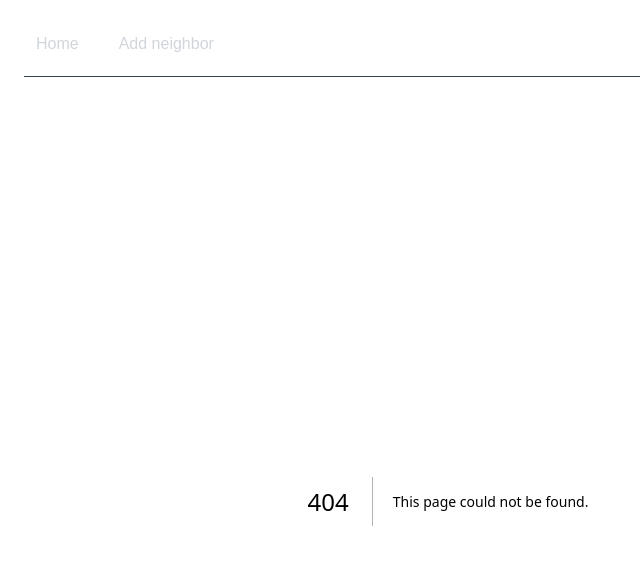
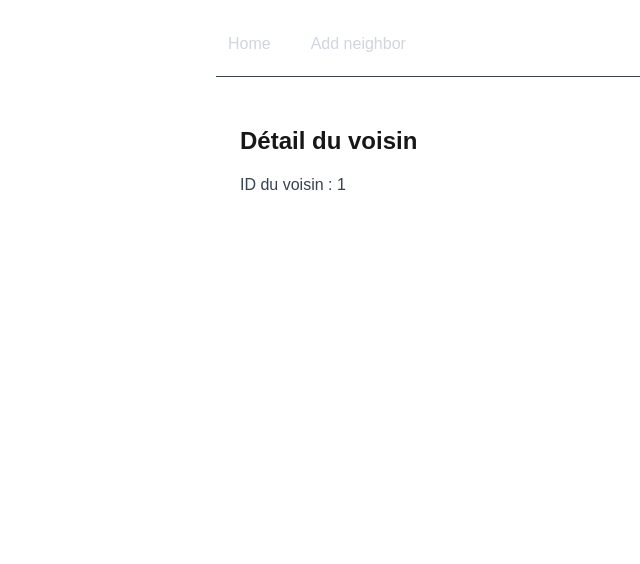
Before and after one commit to TataneCode/meet-my-scissors, a Next.js app: page /neighbors/details/1 in a window 1280 px wide. Before the commit this address had no page. Shown: the top 564 px of the page, without its empty margins (0-640 px from the left). Built offline with nearby package versions, Linux system fonts and the light colour scheme.

Commit message:
Add detail test + change neighbors list design

```diff
--- /dev/null
+++ b/src/app/(pages)/neighbors/details/[id]/page.tsx
@@ -0,0 +1,12 @@
+interface NeighborDetailPageProps {
+    params: { id: string };
+}
+
+export default function NeighborDetailPage({ params }: NeighborDetailPageProps) {
+    return (
+        <main className="p-6">
+            <h1 className="text-2xl font-bold mb-4">Détail du voisin</h1>
+            <p className="text-gray-700">ID du voisin : {params.id}</p>
+        </main>
+    );
+}
--- a/src/app/components/neighbors/list/neighbors-list.tsx
+++ b/src/app/components/neighbors/list/neighbors-list.tsx
@@ -2,6 +2,7 @@
 
 import { useNeighbors } from './use-neighbors';
 import { neighborsListText } from '../neighbors.text';
+import Link from 'next/link';
 
 export default function NeighborList() {
     const { neighbors, loading, error } = useNeighbors();
@@ -13,13 +14,16 @@ export default function NeighborList() {
     return (
         <div className="space-y-4">
             {neighbors.map((n) => (
-                <div
+                <Link
                     key={n._id}
-                    className="p-4 border border-gray-200 rounded-lg shadow-sm"
+                    href={`/neighbors/details/${n._id}`}
+                    className="block p-4 border border-gray-200 rounded-lg shadow-sm
+             bg-gray-700 hover:bg-gray-800 focus:bg-gray-800 transition"
                 >
-                    <h2 className="text-lg font-semibold">{n.name}</h2>
-                    <p className="text-sm text-gray-600">{n.email}</p>
-                </div>
+                    <h2 className="text-lg font-semibold text-white">{n.name}</h2>
+                    <p className="text-sm text-gray-300">{n.email}</p>
+                </Link>
+
             ))}
         </div>
     );
```
Also changed, not shown: src/app/api/(endpoints)/neighbors/[id]/route.ts (renamed from src/app/api/neighbors/[id]/route.ts), src/app/api/(endpoints)/neighbors/route.ts (renamed from src/app/api/neighbors/route.ts), src/app/api/(endpoints)/stuff/[id]/route.ts (renamed from src/app/api/stuff/[id]/route.ts), src/app/api/(endpoints)/stuff/route.ts (renamed from src/app/api/stuff/route.ts).
